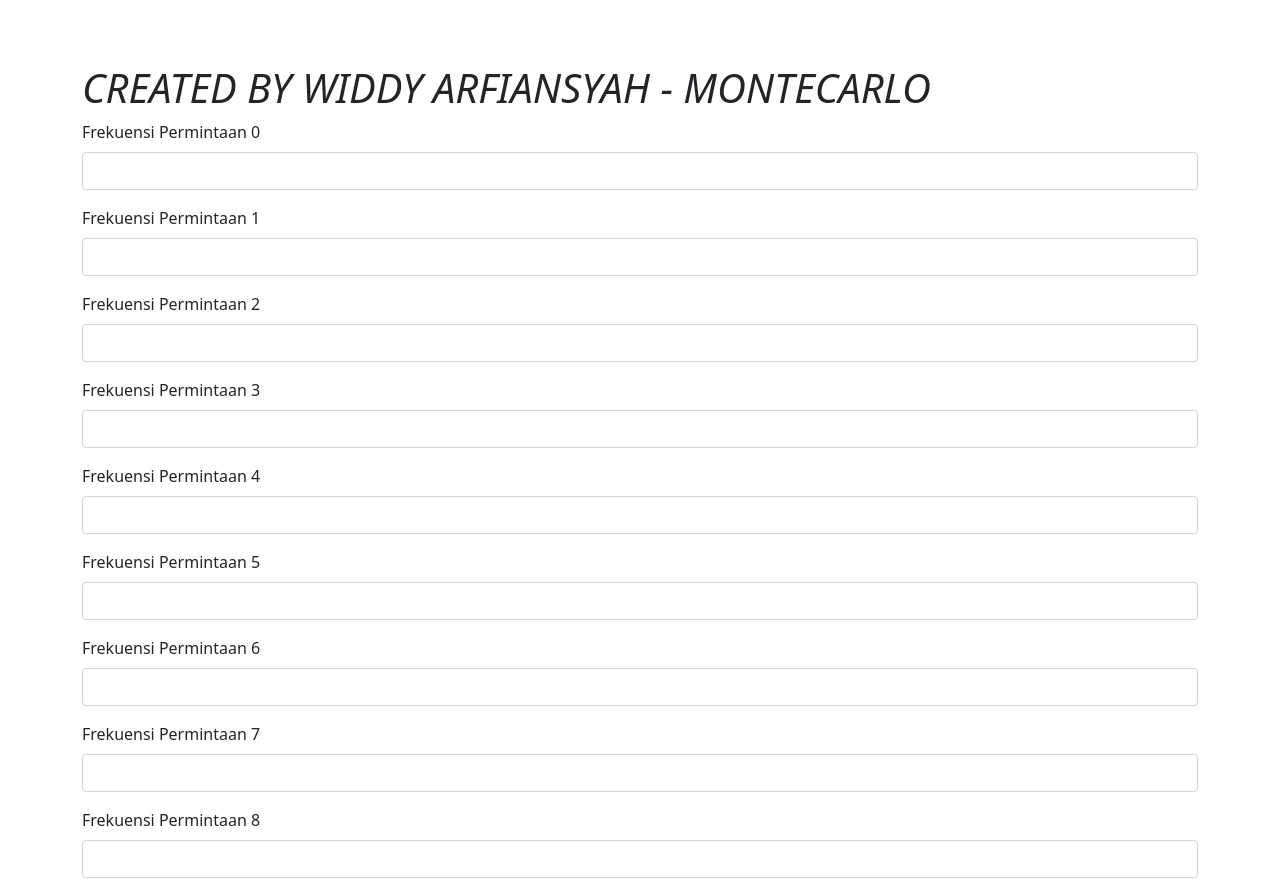
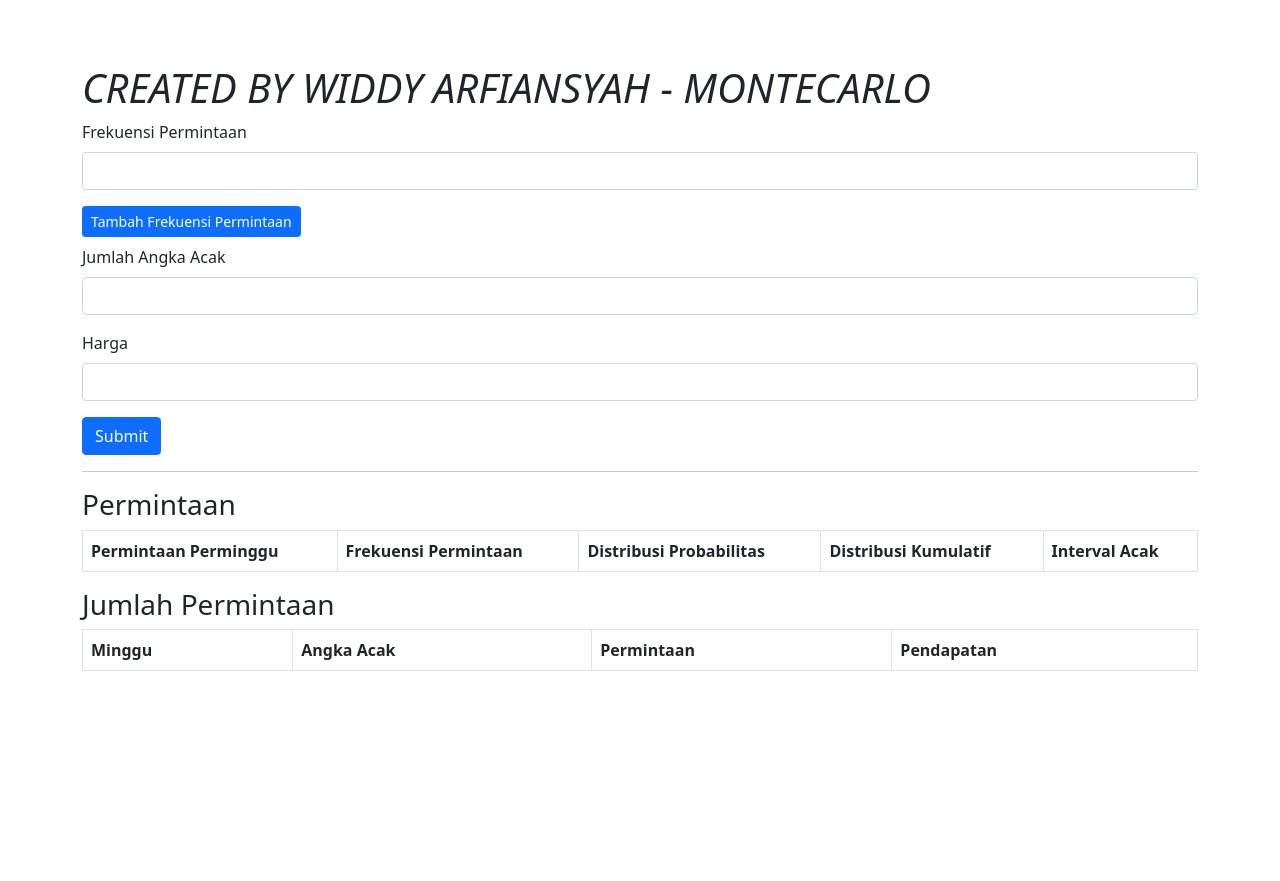
Before and after one commit to arvians-id/montecarlo, a plain HTML site: page index.html in a window 1280 px wide. Shown: the top 881 px of the page. After the commit the page ends 800 px from the top, so only its background shows below. Drawn offline with nearby package versions, Linux system fonts and the light colour scheme.

Commit message:
Refactory Code

```diff
--- a/index.html
+++ b/index.html
@@ -1,4 +1,5 @@
 <!-- CREATED BY WIDDY ARFIANSYAH -->
+<!-- Follow My Github https://github.com/arvians-id -->
 <!doctype html>
 <html lang="en">
   <head>
@@ -6,7 +7,7 @@
     <meta name="viewport" content="width=device-width, initial-scale=1">
     <link href="https://cdn.jsdelivr.net/npm/bootstrap@5.1.3/dist/css/bootstrap.min.css" rel="stylesheet">
     <link rel="shortcut icon" href="#">
-    <title>Metode Montecarlo</title>
+    <title>Metode Montecarlo - Widdy Arfiansyah</title>
     <style>
         body{
             margin: 5%;
@@ -20,41 +21,11 @@
         <h1><i>CREATED BY WIDDY ARFIANSYAH - MONTECARLO</i></h1>
         <form action="" id="form" method="post">
             <div class="mb-3">
-                <label class="form-label">Frekuensi Permintaan 0</label>
+                <label class="form-label">Frekuensi Permintaan</label>
                 <input type="number" name="frekuensi[]" class="form-control">
             </div>
-            <div class="mb-3">
-                <label class="form-label">Frekuensi Permintaan 1</label>
-                <input type="number" name="frekuensi[]" class="form-control">
-            </div>
-            <div class="mb-3">
-                <label class="form-label">Frekuensi Permintaan 2</label>
-                <input type="number" name="frekuensi[]" class="form-control">
-            </div>
-            <div class="mb-3">
-                <label class="form-label">Frekuensi Permintaan 3</label>
-                <input type="number" name="frekuensi[]" class="form-control">
-            </div>
-            <div class="mb-3">
-                <label class="form-label">Frekuensi Permintaan 4</label>
-                <input type="number" name="frekuensi[]" class="form-control">
-            </div>
-            <div class="mb-3">
-                <label class="form-label">Frekuensi Permintaan 5</label>
-                <input type="number" name="frekuensi[]" class="form-control">
-            </div>
-            <div class="mb-3">
-                <label class="form-label">Frekuensi Permintaan 6</label>
-                <input type="number" name="frekuensi[]" class="form-control">
-            </div>
-            <div class="mb-3">
-                <label class="form-label">Frekuensi Permintaan 7</label>
-                <input type="number" name="frekuensi[]" class="form-control">
-            </div>
-            <div class="mb-3">
-                <label class="form-label">Frekuensi Permintaan 8</label>
-                <input type="number" name="frekuensi[]" class="form-control">
-            </div>
+            <div id="show-input-frekuensi-permintaan"></div>
+            <button type="button" class="btn btn-primary btn-sm mb-2" onclick="addFrekuensi()">Tambah Frekuensi Permintaan</button>
             <div class="mb-3">
                 <label class="form-label">Jumlah Angka Acak</label>
                 <input type="number" name="angka_acak" class="form-control">
@@ -64,11 +35,11 @@
                 <input type="number" name="harga" class="form-control">
             </div>
 
-            <button type="submit" id="submit" class="btn btn-primary">Submit</button>
+            <button type="button" id="submit" class="btn btn-primary">Submit</button>
         </form>
         <hr>
         <h3>Permintaan</h3>
-        <table class="table table-bordered">
+        <table class="table table-bordered table-striped table-responsive">
             <thead>
                 <tr>
                     <th>Permintaan Perminggu</th>
@@ -83,7 +54,7 @@
         </table>
 
         <h3>Jumlah Permintaan</h3>
-        <table class="table table-bordered">
+        <table class="table table-bordered table-striped table-responsive">
             <thead>
                 <tr>
                     <th>Minggu</th>
@@ -104,3 +75,5 @@
     <script src="index.js"></script>
   </body>
 </html>
+<!-- CREATED BY WIDDY ARFIANSYAH -->
+<!-- Follow My Github https://github.com/arvians-id -->
--- a/index.js
+++ b/index.js
@@ -1,6 +1,26 @@
-// CREATED BY WIDDY ARFIANSYAH
+// <!-- CREATED BY WIDDY ARFIANSYAH -->
+// <!-- Follow My Github https://github.com/arvians-id -->
+
+// DOM Add input
+let counter = 1;
+const addFrekuensi = () => {
+    counter++;
+    const showInput = document.getElementById('show-input-frekuensi-permintaan')
+    const newElement = document.createElement("div");
+    newElement.setAttribute("class", "form-group removeclass" + counter);
+    newElement.innerHTML = `<div class="mb-3">
+                            <label class="form-label">Frekuensi Permintaan</label>
+                            <button class="badge border-0 bg-danger" type="button" onclick="removeFrekuensi(${counter});">Hapus</button>
+                            <input type="number" name="frekuensi[]" class="form-control">
+                        </div>`;
+    showInput.appendChild(newElement)
+}
+
+const removeFrekuensi = rid => {
+    document.querySelector('.removeclass' + rid).remove();
+}
+
 // Selector
-const form = document.querySelector('#form');
 const submit = document.querySelector('#submit');
 const showPermintaan = document.querySelector('#show-permintaan');
 const showLast = document.querySelector('#show-last');
@@ -10,7 +30,7 @@ const harga = document.querySelector('[name="harga"]');
 const showResultPermintaan = document.querySelector('#permintaan');
 const showResultPendapatan = document.querySelector('#pendapatan');
 
-form.addEventListener('submit', function(e){
+submit.addEventListener('click', function(e){
     e.preventDefault();
 
     // Init
@@ -24,7 +44,7 @@ form.addEventListener('submit', function(e){
     Array.from(frekuensi).map(val => data.push(parseInt(val.value)));
     const totalPermintaanTable = data.reduce((val, i) => val + i);
 
-    // Make Table
+    // Make Table Permintaan
     let dataIntval = [];
     for(let i=0; i<data.length; i++){
         data[-1] = 0;
@@ -46,6 +66,9 @@ form.addEventListener('submit', function(e){
         dataIntval.push([Math.round(intval.toFixed(2) * 100), Math.round((totalProbabilitas.toFixed(2) * 100) - 1), i]);
 
     }
+    funcPermintaan(tablePermintaan, totalPermintaan, totalProbabilitas);
+
+    // Make Table Jumlah Permintaan
     let tableJumlahPermintaan = '';
     let totPermintaan = 0;
     let hasil = 0;
@@ -74,11 +97,8 @@ form.addEventListener('submit', function(e){
                                 <td>${hasil}</td>
                               </tr>`;
     showLast.innerHTML = tableJumlahPermintaan;
-
     showResultPermintaan.innerHTML = 'Rata-rata permintaan : ' + (totPermintaan / parseInt(angka_acak.value));
     showResultPendapatan.innerHTML = 'Rata-rata pendapatan : ' + (hasil / parseInt(angka_acak.value));
-
-    funcPermintaan(tablePermintaan, totalPermintaan, totalProbabilitas);
 })
 
 function check(bil, first, end){
@@ -87,6 +107,7 @@ function check(bil, first, end){
     }
     return false;
 }
+
 // Table Permintaan
 function funcPermintaan(table, total, probabilitas){
     table += `<tr style="font-weight:bold">
@@ -98,3 +119,6 @@ function funcPermintaan(table, total, probabilitas){
               </tr>`;
     showPermintaan.innerHTML = table;
 }
+
+// <!-- CREATED BY WIDDY ARFIANSYAH -->
+// <!-- Follow My Github https://github.com/arvians-id -->
```
Lines whose indentation alone changed are shown as unchanged.
